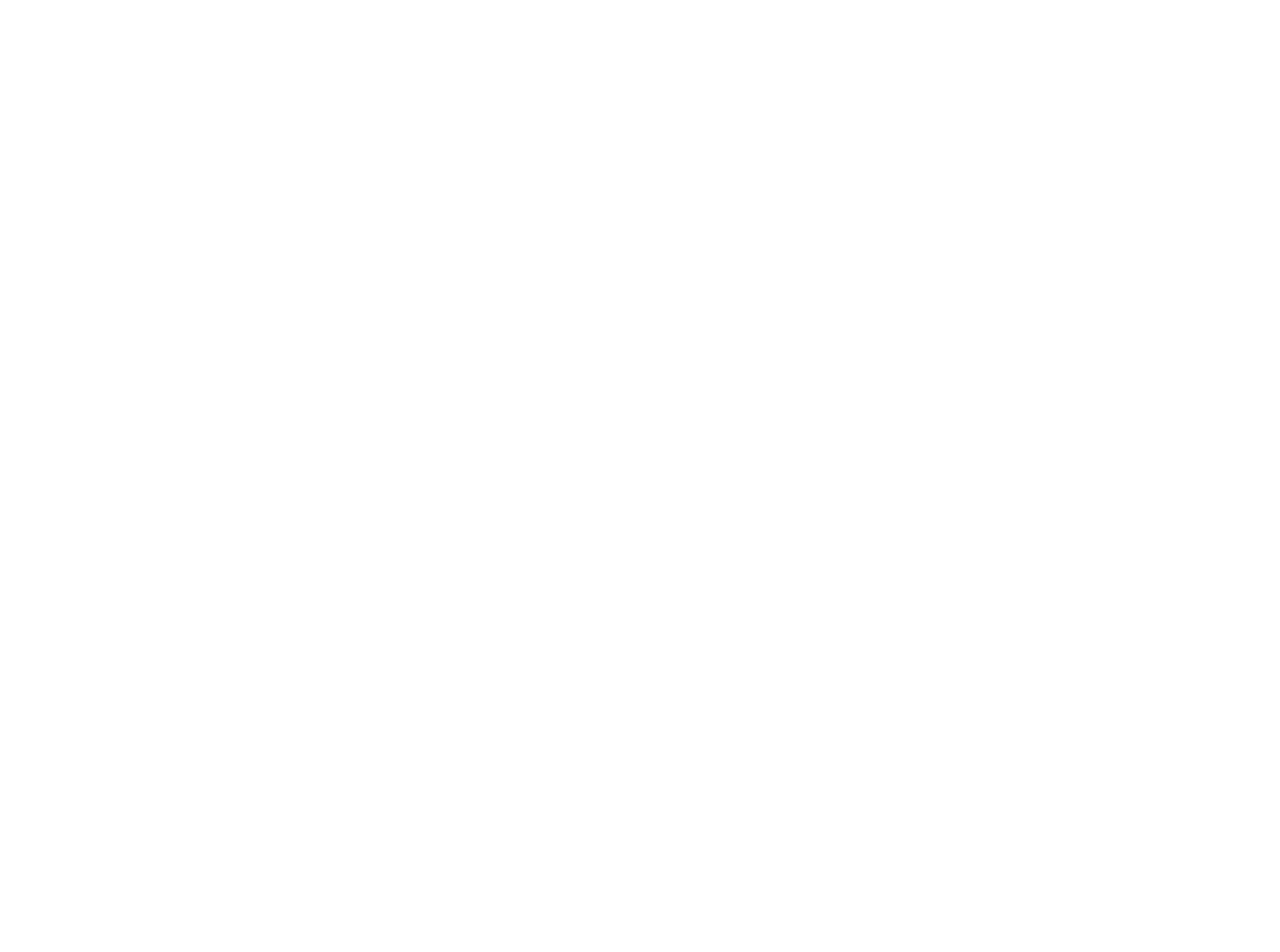
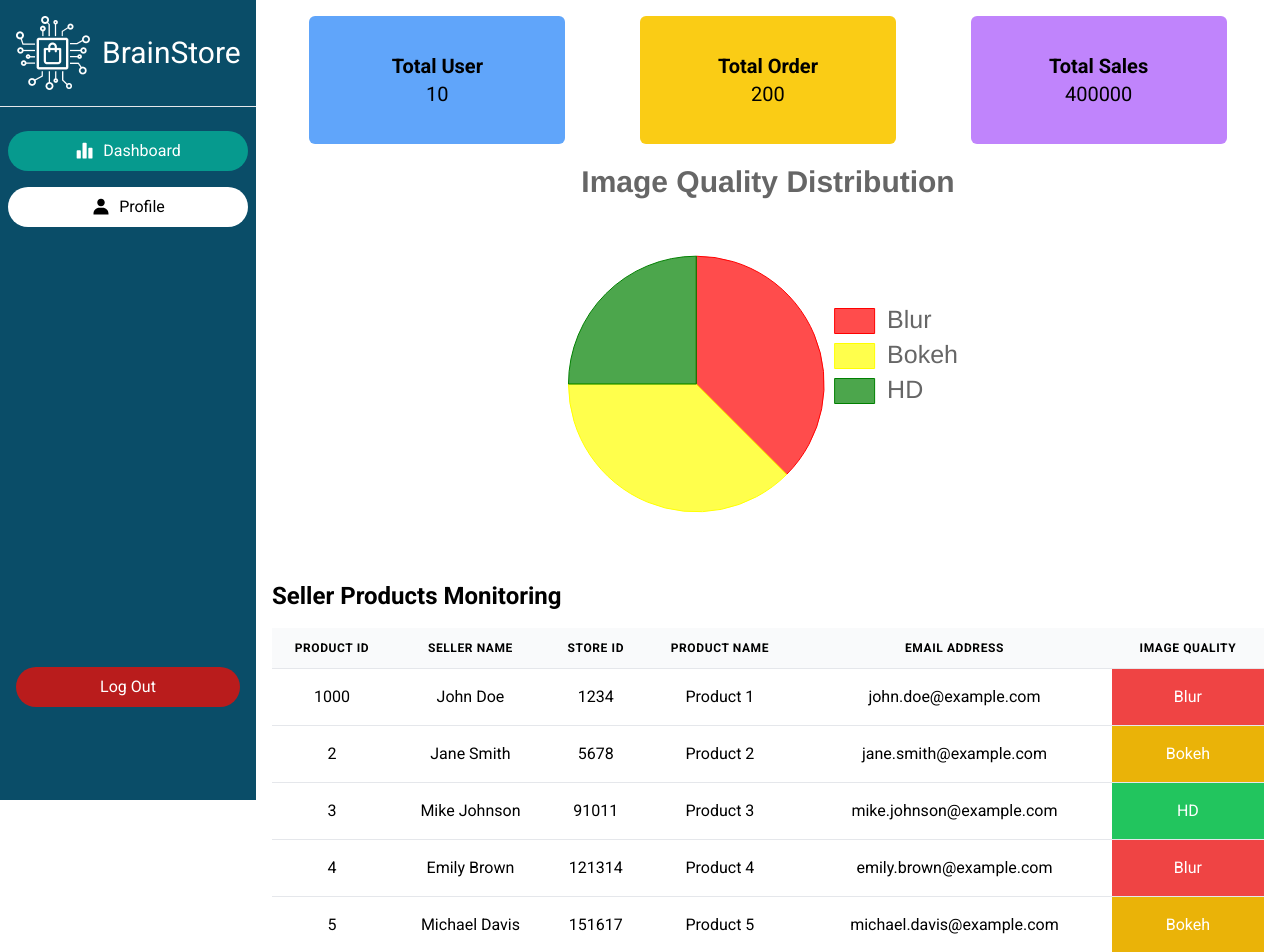
Before and after one commit to Bangkit-Capstone-C241-BB01/FrontEnd-Web, a React (Vite) app: page /admin/dashboard in a window 1280 px wide. Before the commit this address had no page. Shown: the top 952 px of the page. Before the commit the page ends 800 px from the top, so only its background shows below. Built offline with nearby package versions, Linux system fonts and the light colour scheme; the HTML template or start-up script is replaced by a standard one.

Commit message:
Add Admin Dashboard Page

```diff
--- a/package.json
+++ b/package.json
@@ -11,6 +11,7 @@
   },
   "dependencies": {
     "axios": "^1.7.1",
+    "chart.js": "^4.4.3",
     "react": "^18.2.0",
     "react-dom": "^18.2.0",
     "react-icons": "^5.2.1",
--- a/src/App.jsx
+++ b/src/App.jsx
@@ -7,6 +7,7 @@
 import AdminLogin from "./pages/admin/AdminLogin";
 import SellerLogin from "./pages/seller/SellerLogin";
 import SellerRegister from "./pages/seller/SellerRegister";
+import AdminDasboard from "./pages/admin/AdminDasboard";
 function App() {
   return (
     <>
@@ -22,6 +23,7 @@
 
         {/* Admin Routes */}
         <Route path="/admin" element={<AdminLogin />} />
+        <Route path="/admin/dashboard" element={<AdminDasboard />} />
       </Routes>
     </>
   );
--- a/src/components/Nav.jsx
+++ b/src/components/Nav.jsx
@@ -1,12 +1,11 @@
-// src/components/Sidebar.jsx
 import { useState } from "react";
 import { FaBars } from "react-icons/fa";
-import { BiPackage, BiArrowFromBottom, BiSolidUser } from "react-icons/bi";
+import { BiPackage, BiArrowFromBottom, BiSolidUser, BiSolidBarChartAlt2 } from "react-icons/bi";
 import { AiOutlineClose } from "react-icons/ai";
 import { NavLink, useNavigate } from "react-router-dom";
 import logo from "../assets/logokecil.png";
 
-const Nav = () => {
+const Nav = ({ role }) => {
   const [isOpen, setIsOpen] = useState(false);
   const navigate = useNavigate();
 
@@ -31,8 +30,34 @@
         </div>
         <nav className="mt-4 flex flex-col h-3/4 justify-between">
           <ul>
-            <li className="p-2 cursor-pointer ">
-              <NavLink to="/product" className={({ isActive }) => `flex items-center justify-center w-full p-2 rounded-full hover:bg-secondary hover:text-white font-roboto  ${isActive ? "bg-secondary text-white" : "text-black bg-white"}`}>
+            {role === "admin" ? (
+              <>
+                <li className="p-2 cursor-pointer">
+                  <NavLink
+                    to="/admin/dashboard"
+                    className={({ isActive }) => `flex items-center justify-center w-full p-2 rounded-full hover:bg-secondary hover:text-white font-roboto ${isActive ? "bg-secondary text-white" : "text-black bg-white"}`}
+                  >
+                    <BiSolidBarChartAlt2 size={20} className="mr-2" />
+                    Dashboard
+                  </NavLink>
+                </li>
+                <li className="p-2 cursor-pointer">
+                  <NavLink
+                    to="/admin/profile"
+                    className={({ isActive }) => `font-roboto flex items-center justify-center w-full p-2 rounded-full hover:bg-secondary hover:text-white ${isActive ? "bg-secondary text-white" : "text-black bg-white"}`}
+                  >
+                    <BiSolidUser size={20} className="mr-2" />
+                    Profile
+                  </NavLink>
+                </li>
+              </>
+            ) : (
+              <>
+                <li className="p-2 cursor-pointer">
+                  <NavLink
+                    to="/product"
+                    className={({ isActive }) => `flex items-center justify-center w-full p-2 rounded-full hover:bg-secondary hover:text-white font-roboto ${isActive ? "bg-secondary text-white" : "text-black bg-white"}`}
+                  >
                     <BiPackage size={20} className="mr-2" />
                     Product
                   </NavLink>
@@ -46,12 +71,17 @@
                     Add Product
                   </NavLink>
                 </li>
-            <li className="p-2  cursor-pointer">
-              <NavLink to="/profile" className={({ isActive }) => `font-roboto flex items-center justify-center w-full p-2 rounded-full hover:bg-secondary hover:text-white  ${isActive ? "bg-secondary text-white" : "text-black bg-white"}`}>
+                <li className="p-2 cursor-pointer">
+                  <NavLink
+                    to="/profile"
+                    className={({ isActive }) => `font-roboto flex items-center justify-center w-full p-2 rounded-full hover:bg-secondary hover:text-white ${isActive ? "bg-secondary text-white" : "text-black bg-white"}`}
+                  >
                     <BiSolidUser size={20} className="mr-2" />
                     Profile
                   </NavLink>
                 </li>
+              </>
+            )}
           </ul>
           <button onClick={handleLogOut} className="font-roboto p-2 m-4 rounded-full bg-red-700 text-white hover:bg-red-900">
             Log Out
@@ -61,7 +91,7 @@
 
       {!isOpen && (
         <div className="lg:hidden fixed top-0 left-0 z-50">
-          <button className="m-4 focus:outline-none bg-secondary rounded-md p-1" onClick={toggleSidebar}>
+          <button className="m-2 focus:outline-none bg-secondary rounded-md p-1" onClick={toggleSidebar}>
             <FaBars size={24} color="white" />
           </button>
         </div>
--- /dev/null
+++ b/src/components/PieChart.jsx
@@ -0,0 +1,69 @@
+import { useEffect, useRef } from "react";
+import Chart from "chart.js/auto";
+
+const PieChart = ({ data }) => {
+  const chartRef = useRef(null);
+  const chartInstance = useRef(null);
+  useEffect(() => {
+    if (chartInstance.current) {
+      chartInstance.current.destroy();
+    }
+
+    if (chartRef && chartRef.current) {
+      const ctx = chartRef.current.getContext("2d");
+
+      const blurCount = data.filter((item) => item.imageQuality.trim().toLowerCase() === "blur").length;
+      const bokehCount = data.filter((item) => item.imageQuality.trim().toLowerCase() === "bokeh").length;
+      const hdCount = data.filter((item) => item.imageQuality.trim().toLowerCase() === "hd").length;
+
+      chartInstance.current = new Chart(ctx, {
+        type: "pie",
+        data: {
+          labels: ["Blur", "Bokeh", "HD"],
+          datasets: [
+            {
+              label: "Image Quality",
+              data: [blurCount, bokehCount, hdCount],
+              backgroundColor: ["rgba(255, 0, 0, 0.7)", "rgba(255, 255, 0, 0.7)", "rgba(0, 128, 0, 0.7)"],
+              borderColor: ["rgba(255, 0, 0, 1)", "rgba(255, 255, 0, 1)", "rgba(0, 128, 0, 1)"],
+              borderWidth: 1,
+            },
+          ],
+        },
+        options: {
+          responsive: false,
+          plugins: {
+            legend: {
+              position: "right",
+              labels: {
+                font: {
+                  size: 25,
+                  color: "black",
+                },
+              },
+            },
+            title: {
+              display: true,
+              text: "Image Quality Distribution",
+              font: {
+                size: 30,
+                weight: "bold",
+                color: "black",
+              },
+            },
+          },
+        },
+      });
+    }
+
+    return () => {
+      if (chartInstance.current) {
+        chartInstance.current.destroy();
+      }
+    };
+  }, [data]);
+
+  return <canvas ref={chartRef} width={400} height={400} />;
+};
+
+export default PieChart;
--- /dev/null
+++ b/src/pages/admin/AdminDasboard.jsx
@@ -0,0 +1,166 @@
+import { useState } from "react";
+import Nav from "../../components/Nav";
+import PieChart from "../../components/PieChart";
+
+const AdminDasboard = () => {
+  const [currentPage, setCurrentPage] = useState(1);
+  const itemsPerPage = 5;
+  const data = [
+    {
+      id: 1000,
+      sellerName: "John Doe",
+      storeId: "1234",
+      productName: "Product 1",
+      emailAddress: "john.doe@example.com",
+      imageQuality: " Blur",
+    },
+    {
+      id: 2,
+      sellerName: "Jane Smith",
+      storeId: "5678",
+      productName: "Product 2",
+      emailAddress: "jane.smith@example.com",
+      imageQuality: "Bokeh",
+    },
+    {
+      id: 3,
+      sellerName: "Mike Johnson",
+      storeId: "91011",
+      productName: "Product 3",
+      emailAddress: "mike.johnson@example.com",
+      imageQuality: "HD",
+    },
+    {
+      id: 4,
+      sellerName: "Emily Brown",
+      storeId: "121314",
+      productName: "Product 4",
+      emailAddress: "emily.brown@example.com",
+      imageQuality: "Blur",
+    },
+    {
+      id: 5,
+      sellerName: "Michael Davis",
+      storeId: "151617",
+      productName: "Product 5",
+      emailAddress: "michael.davis@example.com",
+      imageQuality: "Bokeh",
+    },
+    {
+      id: 6,
+      sellerName: "Sarah Wilson",
+      storeId: "181920",
+      productName: "Product 6",
+      emailAddress: "sarah.wilson@example.com",
+      imageQuality: "HD",
+    },
+    {
+      id: 7,
+      sellerName: "David Martinez",
+      storeId: "212223",
+      productName: "Product 7",
+      emailAddress: "david.martinez@example.com",
+      imageQuality: "Blur",
+    },
+    {
+      id: 8,
+      sellerName: "Jennifer Anderson",
+      storeId: "242526",
+      productName: "Product 8",
+      emailAddress: "jennifer.anderson@example.com",
+      imageQuality: "Bokeh",
+    },
+  ];
+
+  const totalPages = Math.ceil(data.length / itemsPerPage);
+
+  const paginatedData = data.slice((currentPage - 1) * itemsPerPage, currentPage * itemsPerPage);
+
+  const handlePageChange = (page) => {
+    setCurrentPage(page);
+  };
+  const getImageQualityColor = (quality) => {
+    switch (quality.trim().toLowerCase()) {
+      case "blur":
+        return "bg-red-500 text-white";
+      case "bokeh":
+        return "bg-yellow-500 text-white";
+      case "hd":
+        return "bg-green-500 text-white";
+      default:
+        return "";
+    }
+  };
+  return (
+    <div className="flex ">
+      <Nav role="admin" />
+      <div className="ml-0 lg:ml-64 p-4 w-full font-roboto">
+        <div className="flex justify-around">
+          <div className="xl:w-64 lg:w-48 lg:h-32 w-28 h-24 bg-blue-400 rounded-md flex flex-col justify-center">
+            <p className="text-center text-xl font-bold">Total User</p>
+            <p className="text-center text-xl">10</p>
+          </div>
+          <div className="xl:w-64 lg:w-48  lg:h-32 w-28 h-24 bg-yellow-400 rounded-md flex flex-col justify-center">
+            <p className="text-center text-xl font-bold">Total Order</p>
+            <p className="text-center text-xl">200</p>
+          </div>
+          <div className="xl:w-64 lg:w-48  lg:h-32 w-28 h-24 bg-purple-400 rounded-md flex flex-col justify-center">
+            <p className="text-center text-xl font-bold">Total Sales</p>
+            <p className="text-center text-xl">400000</p>
+          </div>
+        </div>
+        <div className="flex justify-center mt-3">
+          <PieChart data={data} />
+        </div>
+        <div className="mt-6">
+          <h1 className="text-2xl font-bold mb-4">Seller Products Monitoring</h1>
+          <table className="min-w-full divide-y divide-gray-200 text-center">
+            <thead className="bg-gray-50 ">
+              <tr>
+                <th scope="col" className="px-1 py-2  text-xs font-bold  uppercase tracking-wider">
+                  Product ID
+                </th>
+                <th scope="col" className="px-1 py-3 hidden lg:block text-xs font-bold  uppercase tracking-wider">
+                  Seller Name
+                </th>
+                <th scope="col" className="px-1 py-3  text-xs font-bold  uppercase tracking-wider">
+                  Store ID
+                </th>
+                <th scope="col" className="px-1 py-3  text-xs font-bold  uppercase tracking-wider">
+                  Product Name
+                </th>
+                <th scope="col" className="px-1 py-3 hidden lg:block  text-xs font-bold  uppercase tracking-wider">
+                  Email Address
+                </th>
+                <th scope="col" className="px-1 py-3 text-xs font-bold  uppercase tracking-wider">
+                  Image Quality
+                </th>
+              </tr>
+            </thead>
+            <tbody className="bg-white divide-y divide-gray-200">
+              {paginatedData.map((item) => (
+                <tr key={item.id}>
+                  <td className="px-1 py-4 whitespace-nowrap">{item.id}</td>
+                  <td className="px-1 py-4 whitespace-nowrap hidden lg:block ">{item.sellerName}</td>
+                  <td className="px-1 py-4 whitespace-nowrap">{item.storeId}</td>
+                  <td className="px-1 py-4 whitespace-nowrap">{item.productName}</td>
+                  <td className="px-1 py-4 whitespace-nowrap hidden lg:block ">{item.emailAddress}</td>
+                  <td className={`px-1 py-4 whitespace-nowrap ${getImageQualityColor(item.imageQuality)}`}>{item.imageQuality.trim()}</td>
+                </tr>
+              ))}
+            </tbody>
+          </table>
+          <div className="flex justify-end mt-4">
+            {Array.from({ length: totalPages }, (_, index) => index + 1).map((page) => (
+              <button key={page} className={`${page === currentPage ? "bg-secondary text-white" : "bg-white text-gray-700"} border border-gray-300 px-3 py-1 mx-1 rounded`} onClick={() => handlePageChange(page)}>
+                {page}
+              </button>
+            ))}
+          </div>
+        </div>
+      </div>
+    </div>
+  );
+};
+
+export default AdminDasboard;
```
Also changed, not shown: src/pages/admin/AdminLogin.jsx (+11 -3 lines). Lines whose indentation alone changed are shown as unchanged.
